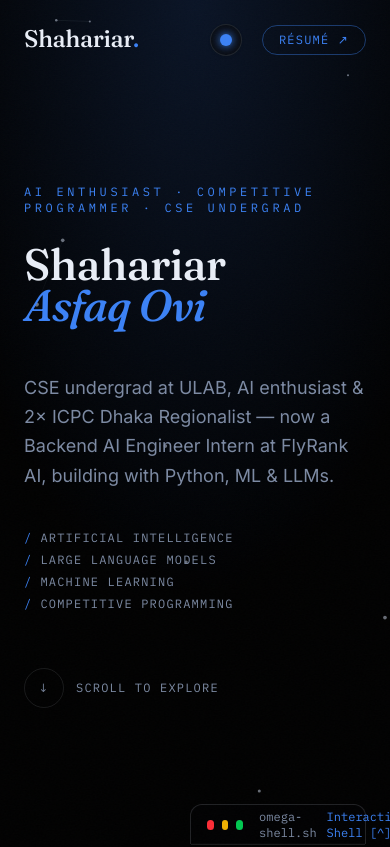
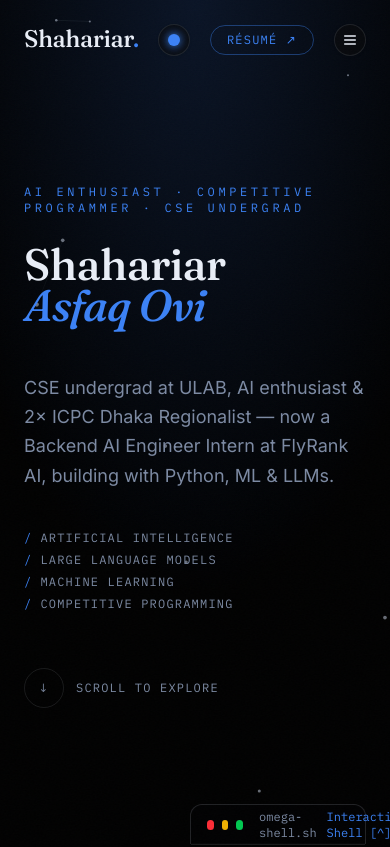
Before and after one commit to shahariarovi789-ux/shahariarovi789-ux.github.io, a React (Vite) app: page / in a window 390 px wide. Shown: the top 847 px of the page. Built offline with nearby package versions, Linux system fonts and the light colour scheme.

Commit message:
feat: implement responsive full-screen mobile menu toggle overlay

```diff
--- a/src/App.jsx
+++ b/src/App.jsx
@@ -63,6 +63,7 @@ export default function App() {
   const [themeIdx, setThemeIdx] = useState(0)
   const [scrollProgress, setScrollProgress] = useState(0)
   const [activeTag, setActiveTag] = useState("All")
+  const [mobileMenuOpen, setMobileMenuOpen] = useState(false)
 
   const allSkills = skills.flatMap((s) => s.items)
   const projectTags = ["All", ...new Set(projects.flatMap((p) => p.tags))]
@@ -157,9 +158,45 @@ export default function App() {
               className="font-mono text-xs uppercase tracking-widest text-[var(--accent)] border border-[var(--accent)]/40 rounded-full px-4 py-1.5 hover:bg-[var(--accent)]/10 transition-colors whitespace-nowrap">
               Résumé ↗
             </a>
+            <button
+              onClick={() => setMobileMenuOpen(!mobileMenuOpen)}
+              className="lg:hidden w-8 h-8 rounded-full border border-[var(--line)] flex items-center justify-center hover:border-[var(--accent)]/50 transition-all cursor-none bg-[var(--bg2)]/60 shadow-sm z-50 relative"
+              title="Toggle Mobile Menu"
+            >
+              {mobileMenuOpen ? (
+                <svg className="w-4 h-4 text-[var(--fg)]" fill="none" viewBox="0 0 24 24" stroke="currentColor" strokeWidth="2">
+                  <path strokeLinecap="round" strokeLinejoin="round" d="M6 18L18 6M6 6l12 12" />
+                </svg>
+              ) : (
+                <svg className="w-4 h-4 text-[var(--fg)]" fill="none" viewBox="0 0 24 24" stroke="currentColor" strokeWidth="2">
+                  <path strokeLinecap="round" strokeLinejoin="round" d="M4 6h16M4 12h16M4 18h16" />
+                </svg>
+              )}
+            </button>
           </div>
         </div>
       </header>
+
+      {/* Mobile Menu Panel */}
+      <div
+        className={`lg:hidden fixed inset-0 bg-[var(--bg)]/95 backdrop-blur-2xl z-40 flex items-center justify-center transition-all duration-300 ease-in-out ${
+          mobileMenuOpen ? "opacity-100 translate-y-0" : "opacity-0 -translate-y-full pointer-events-none"
+        }`}
+      >
+        <nav className="flex flex-col items-center gap-8 font-mono text-lg uppercase tracking-widest text-[var(--muted)]">
+          {nav.map(([h, l], i) => (
+            <a
+              key={h}
+              href={`#${h}`}
+              onClick={() => setMobileMenuOpen(false)}
+              className="hover:text-[var(--fg)] transition-colors flex flex-col items-center gap-1"
+            >
+              <span className="text-[var(--accent)] text-xs font-semibold">0{i + 1}</span>
+              <span className="text-[var(--fg)] text-xl font-bold tracking-wider">{l}</span>
+            </a>
+          ))}
+        </nav>
+      </div>
 
       <main id="top" className="relative z-10 max-w-6xl mx-auto px-6 sm:px-10">
         {/* HERO */}
```
